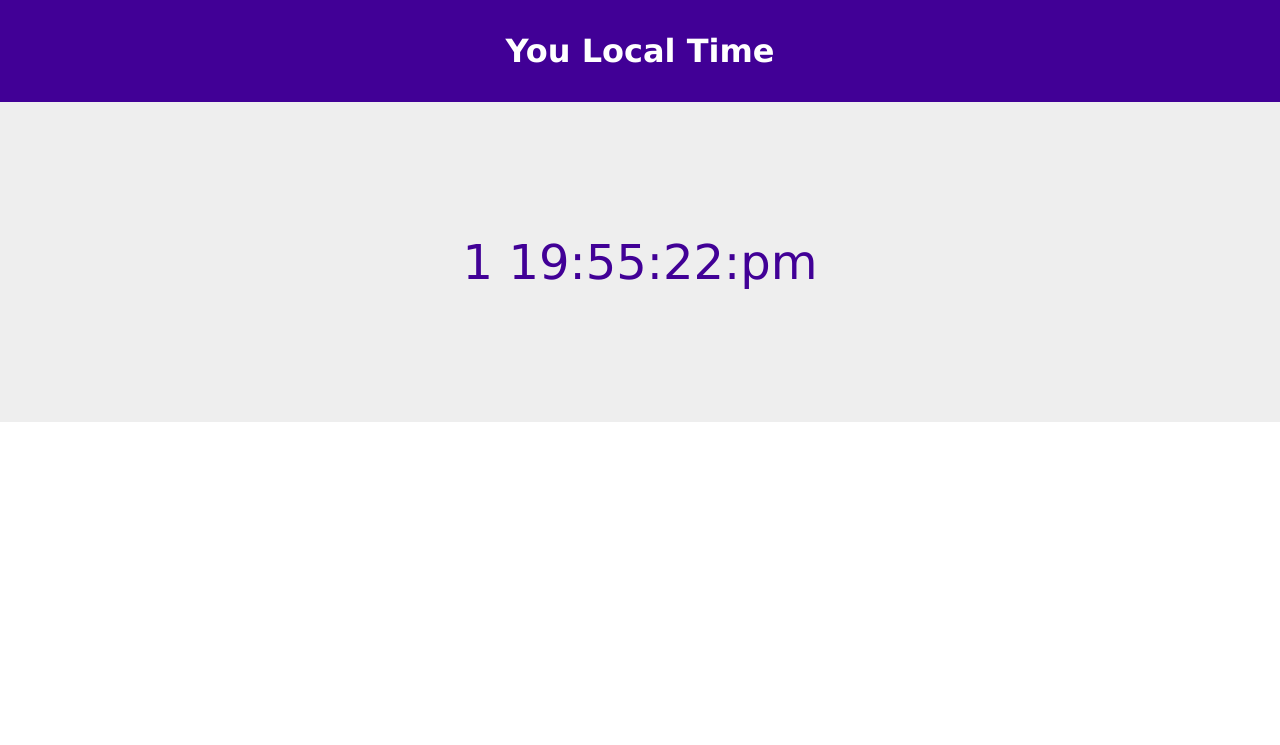
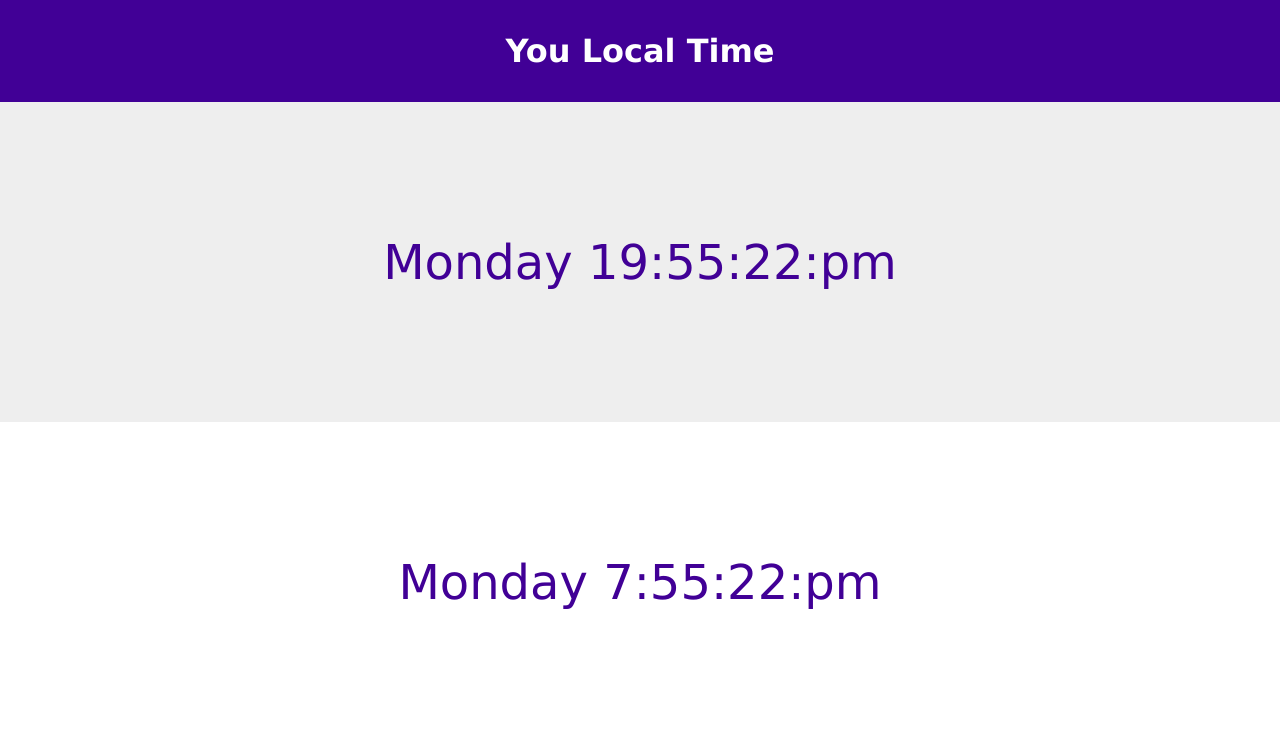
Before and after one commit to MiranKm/JavaScript-Projects, a plain HTML site: page localclock/index.html in a window 1280 px wide. Drawn offline with Linux system fonts and the light colour scheme.

Commit message:
adds a 12 hour format, changes to be done soon

```diff
--- a/localclock/app.js
+++ b/localclock/app.js
@@ -1,6 +1,19 @@
 const clockSelector = document.querySelector('.clock');
+const clockSelector2 = document.querySelector('.clock2');
 
-let hour,myHtml, minute, second, period, day;
+let hour, myHtml, minute, second, period, day;
+
+
+const daysArray = [
+    "Sunday",
+    "Monday",
+    "Tuesday",
+    "Wednesday",
+    "Thursday",
+    "Friday",
+    "Saturday",
+]
+
 
 setInterval(() => {
     const currentTime = new Date();
@@ -13,8 +26,16 @@ setInterval(() => {
         period = 'am';
     } else period = 'pm'
 
-     myHtml = `<p> ${day} ${hour}:${minute}:${second}:${period} </p>`;
+    myHtml = `<p> ${daysArray[day]} ${hour}:${minute}:${second}:${period}</p>`;
+    if (hour > 12) {
 
-    if (clockSelector)
+        myHtml2 = `<p> ${daysArray[day]} ${hour-12}:${minute}:${second}:${period}</p>`;
+    }
+
+    if (clockSelector) {
         clockSelector.innerHTML = myHtml;
+        clockSelector2.innerHTML = myHtml2;
+
+
+    }
 }, 1000);
--- a/localclock/index.html
+++ b/localclock/index.html
@@ -16,6 +16,12 @@
 
     <div class="clock">
     </div>
+    <div class="clock2">
+    </div>
+
+</div>
+
     <script src="app.js"></script>
 </body>
+
 </html>
--- a/localclock/style.css
+++ b/localclock/style.css
@@ -16,7 +16,7 @@
     font-size: 2rem;
 }
 
-.clock{
+.clock,.clock2{
     width: 100%;
     height:20rem;
     background: #eee;
@@ -24,8 +24,11 @@
     color: rgb(65, 0, 150);
 }
 
-.clock >p {
+.clock > p , .clock2 > p {
     font-size: 3rem;
     box-sizing: border-box;
     line-height: 20rem;
 }
+.clock2{
+    background: #fff;
+}
```
